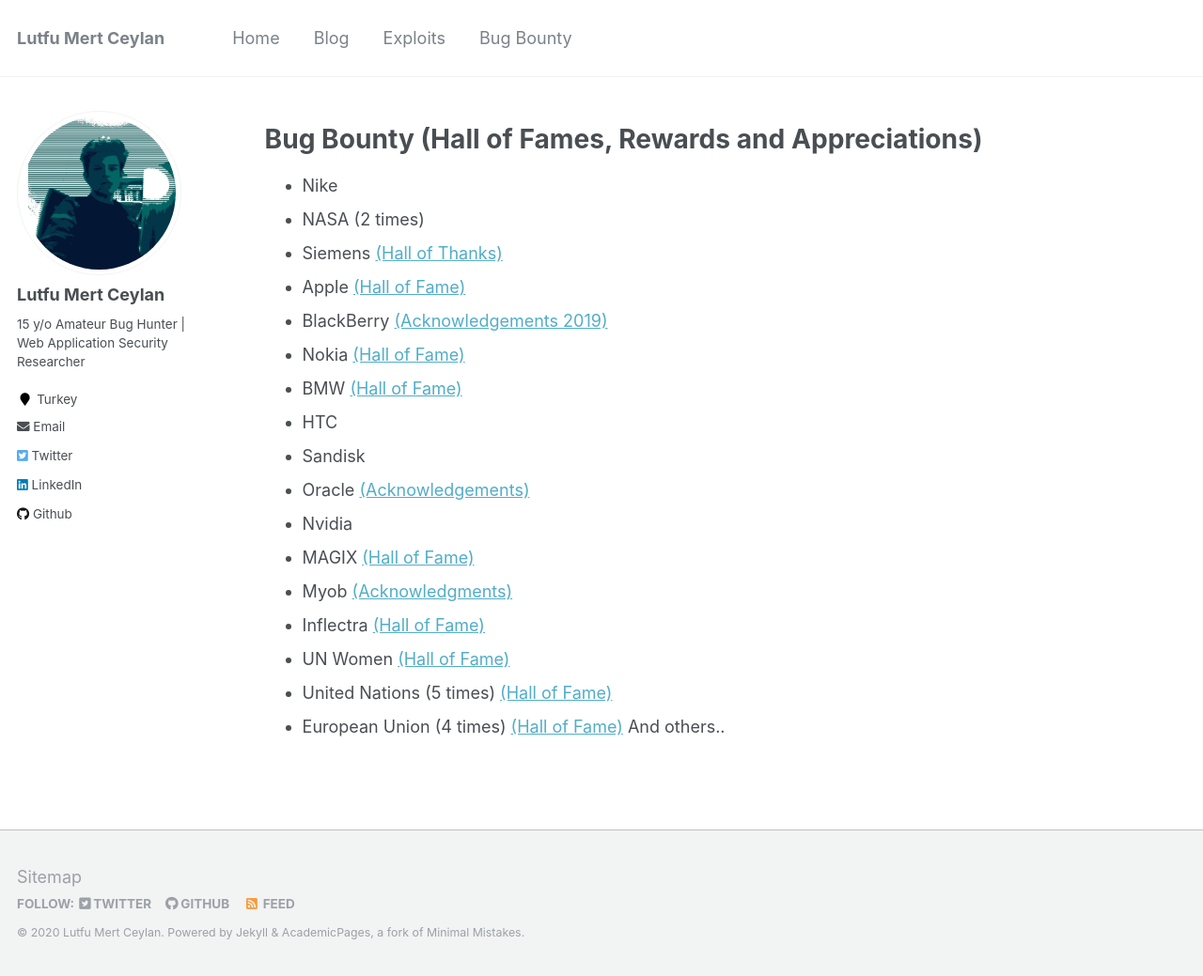
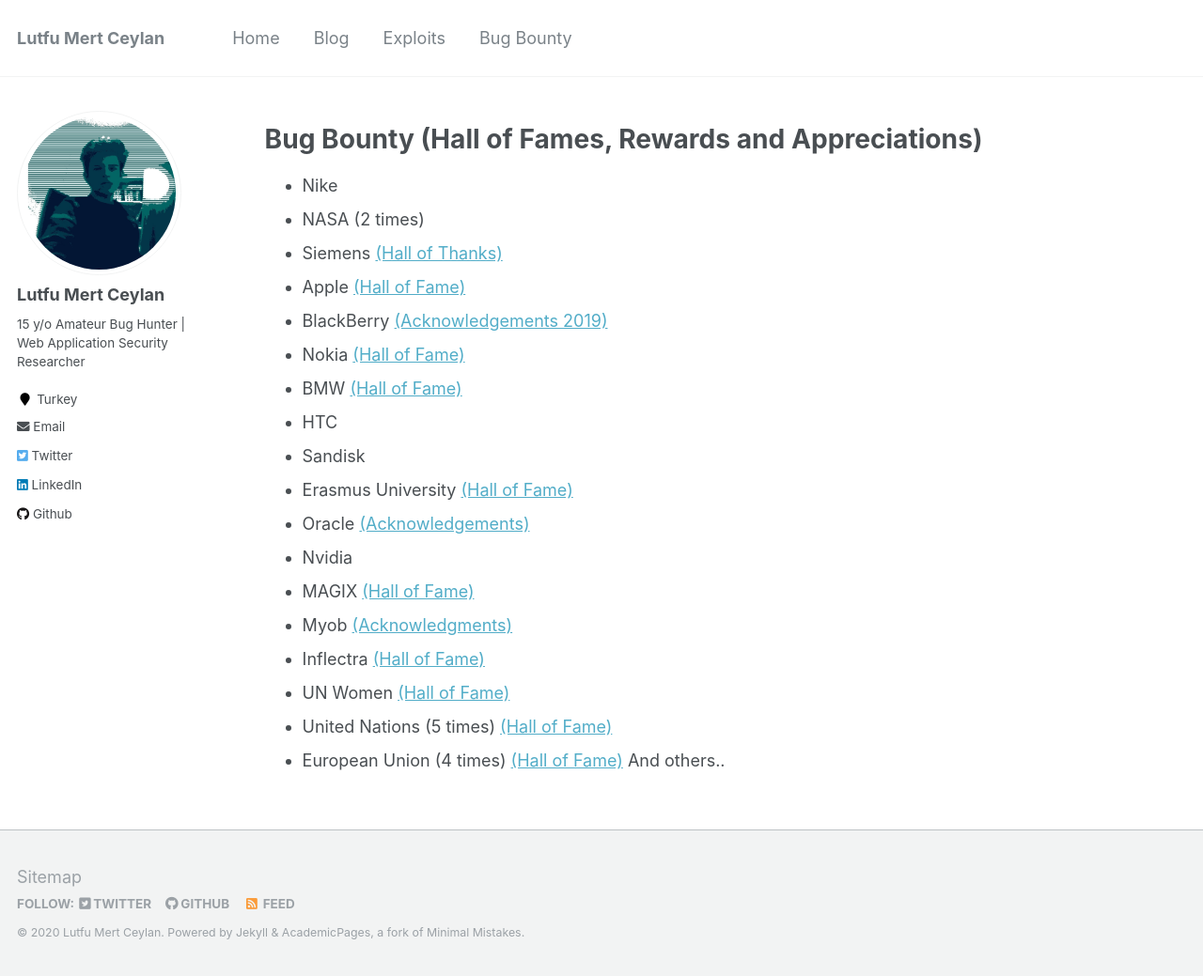
Before and after one commit to lutfumertceylan/mywebsite, a Jekyll site: the page built from _pages/bugbounty.md, in a window 1280 px wide and 1039 px high. Shown: the whole window at 94% size. Built offline with Jekyll 4.4.1, drawn with Linux system fonts in a browser that asks for light colours.

Commit message:
Update bugbounty.md

```diff
--- a/_pages/bugbounty.md
+++ b/_pages/bugbounty.md
@@ -18,6 +18,7 @@ redirect_from:
 * BMW <a href="https://www.bmwgroup.com/en/general/Security.html">(Hall of Fame)</a>
 * HTC
 * Sandisk
+* Erasmus University <a href="https://www.eur.nl/en/campus/security-safety/information-security/hall-fame">(Hall of Fame)</a>
 * Oracle <a href="https://www.oracle.com/security-alerts/cpujan2020.html">(Acknowledgements)</a>
 * Nvidia
 * MAGIX <a href="http://research.magix.com">(Hall of Fame)</a>
```
